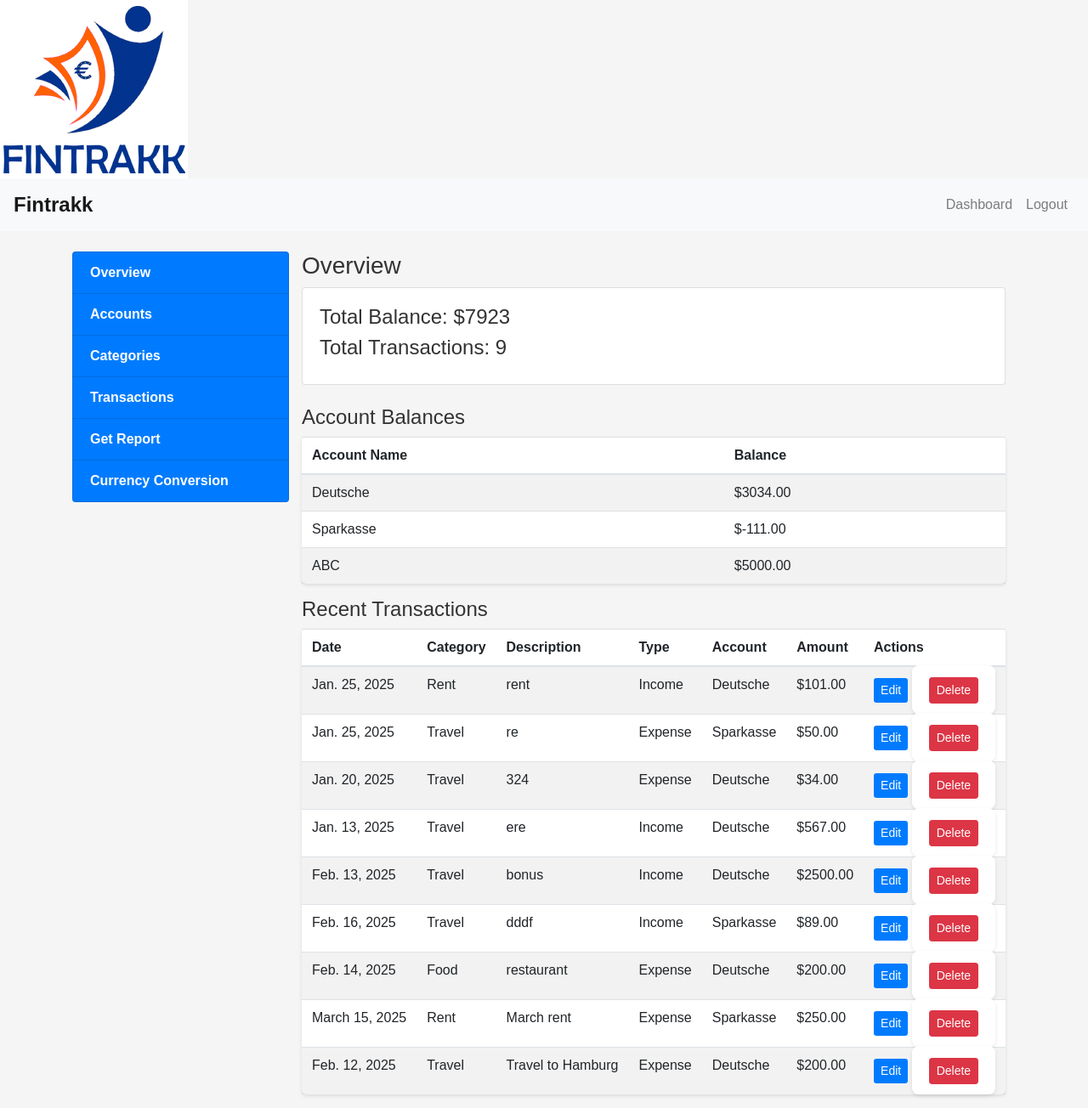
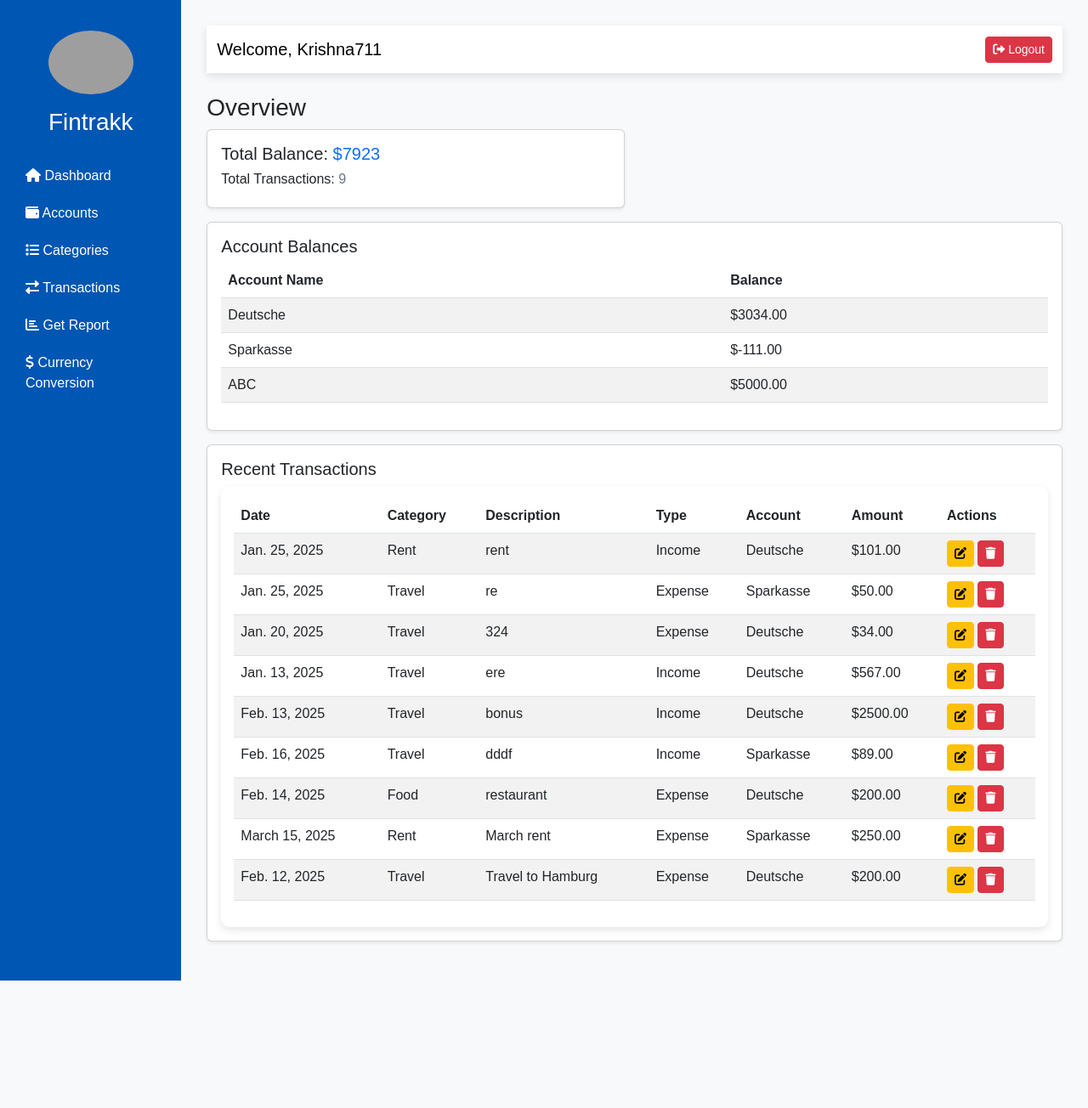
Before and after one commit to Krishnachowdary711/Spartans, a Django app: page /dashboard/ in a window 1280 px wide. Shown: the whole page at 85% size. After the commit the page ends 1154 px from the top, so only its background shows below. Run offline with Django 5.2, Linux system fonts and the light colour scheme; a user stored in the database is signed in; data comes from the database, SQL or seed files in the repository; both versions use the stored data as it was after the commit; some libraries are stand-ins or nearby versions; grey boxes are pictures that could not be loaded.

Commit message:
Updating Html Base and Dashboard
Co-Authored-By: VBRuthran <123996540+VBRuthran@users.noreply.github.com>

```diff
--- a/fintrakk/templates/base.html
+++ b/fintrakk/templates/base.html
@@ -1,44 +1,100 @@
-{% load static %}
-
+<!DOCTYPE html>
 <html lang="en">
 <head>
     <meta charset="UTF-8">
     <meta name="viewport" content="width=device-width, initial-scale=1.0">
-    <title>Fintrakk</title>
-    <link rel="stylesheet" href="https://maxcdn.bootstrapcdn.com/bootstrap/4.5.2/css/bootstrap.min.css">
-    <link rel="stylesheet" href="{% static 'css/style.css' %}">
+    <title>Fintrakk - Personal Finance Dashboard</title>
+
+    <!-- Bootstrap 5 CDN -->
+    <link href="https://cdn.jsdelivr.net/npm/bootstrap@5.3.0/dist/css/bootstrap.min.css" rel="stylesheet">
+
+    <!-- Font Awesome for Icons -->
+    <link rel="stylesheet" href="https://cdnjs.cloudflare.com/ajax/libs/font-awesome/6.0.0/css/all.min.css">
+
+    <!-- Custom Styles -->
+    <style>
+        body {
+            font-family: 'Poppins', sans-serif;
+            background-color: #f8f9fa;
+        }
+        .sidebar {
+            background: #0056b3;
+            color: white;
+            min-height: 100vh;
+            padding: 20px;
+        }
+        .sidebar .nav-link {
+            color: white;
+            padding: 10px;
+            border-radius: 5px;
+        }
+        .sidebar .nav-link:hover {
+            background: rgba(255, 255, 255, 0.2);
+        }
+        .main-content {
+            padding: 30px;
+        }
+        .navbar {
+            background: white;
+            box-shadow: 0 4px 10px rgba(0, 0, 0, 0.1);
+        }
+        .table-responsive {
+            background: white;
+            padding: 15px;
+            border-radius: 10px;
+            box-shadow: 0 4px 10px rgba(0, 0, 0, 0.1);
+        }
+        .btn-primary {
+            background-color: #007bff;
+            border: none;
+        }
+        .btn-primary:hover {
+            background-color: #0056b3;
+        }
+    </style>
 </head>
-<script src="{% static 'js/main.js' %}"></script>
-<img src="{% static 'images/logo.png' %}" alt="Logo" class="img-fluid">
 <body>
-    <nav class="navbar navbar-expand-lg navbar-light bg-light">
-        <a class="navbar-brand" href="{% url 'dashboard' %}">Fintrakk </a>
-        <button class="navbar-toggler" type="button" data-toggle="collapse" data-target="#navbarNav" aria-controls="navbarNav" aria-expanded="false" aria-label="Toggle navigation">
-            <span class="navbar-toggler-icon"></span>
-        </button>
-        <div class="collapse navbar-collapse" id="navbarNav">
-            <ul class="navbar-nav ml-auto">
-                {% if user.is_authenticated %}
-                    <li class="nav-item">
-                        <a class="nav-link" href="{% url 'dashboard' %}">Dashboard</a>
-                    </li>
-                    <li class="nav-item">
-                        <a class="nav-link" href="{% url 'logout' %}">Logout</a>
-                    </li>
-                {% else %}
-                    <li class="nav-item">
-                        <a class="nav-link" href="{% url 'login' %}">Login</a>
-                    </li>
-                    <li class="nav-item">
-                        <a class="nav-link" href="{% url 'register' %}">Register</a>
-                    </li>
-                {% endif %}
-            </ul>
+
+    <div class="container-fluid">
+        <div class="row">
+            <!-- Sidebar -->
+            <nav class="col-md-2 d-none d-md-block sidebar">
+                <div class="text-center my-3">
+                    <img src="https://cdn-icons-png.flaticon.com/512/3135/3135715.png" alt="Logo" width="100" class="img-fluid rounded-circle">
+                </div>
+                <h3 class="text-center">Fintrakk</h3>
+                <ul class="nav flex-column mt-4">
+                    <li class="nav-item"><a class="nav-link text-white" href="{% url 'dashboard' %}"><i class="fas fa-home"></i> Dashboard</a></li>
+                    <li class="nav-item"><a class="nav-link text-white" href="{% url 'manage_accounts' %}"><i class="fas fa-wallet"></i> Accounts</a></li>
+                    <li class="nav-item"><a class="nav-link text-white" href="{% url 'manage_categories' %}"><i class="fas fa-list"></i> Categories</a></li>
+                    <li class="nav-item"><a class="nav-link text-white" href="{% url 'transactions' %}"><i class="fas fa-exchange-alt"></i> Transactions</a></li>
+                    <li class="nav-item"><a class="nav-link text-white" href="{% url 'get_report' %}"><i class="fas fa-chart-bar"></i> Get Report</a></li>
+                    <li class="nav-item"><a class="nav-link text-white" href="{% url 'currency_conversion' %}"><i class="fas fa-dollar-sign"></i> Currency Conversion</a></li>
+                </ul>
+            </nav>
+
+            <!-- Main Content -->
+            <main class="col-md-10 main-content">
+                <!-- Navbar -->
+                <nav class="navbar navbar-expand-lg">
+                    <div class="container-fluid">
+                        <span class="navbar-brand">Welcome, {{ user.username }}</span>
+                        <div class="d-flex">
+                            <a class="btn btn-danger btn-sm" href="{% url 'logout' %}"><i class="fas fa-sign-out-alt"></i> Logout</a>
+                        </div>
+                    </div>
+                </nav>
+
+                <!-- Dynamic Content -->
+                <div class="mt-4">
+                    {% block content %}
+                    {% endblock %}
+                </div>
+            </main>
         </div>
-    </nav>
-    <div class="container mt-4">
-        {% block content %}
-        {% endblock %}
     </div>
+
+    <!-- Bootstrap JS -->
+    <script src="https://cdn.jsdelivr.net/npm/bootstrap@5.3.0/dist/js/bootstrap.bundle.min.js"></script>
 </body>
 </html>
--- a/fintrakk/templates/finance/dashboard.html
+++ b/fintrakk/templates/finance/dashboard.html
@@ -1,29 +1,21 @@
 {% extends 'base.html' %}
 {% load static %}
+{% block content %}
+<h3>Overview</h3>
 
-{% block content %}
+<!-- Summary Cards -->
 <div class="row">
-    <div class="col-md-3">
-        <ul class="list-group">
-            <li class="list-group-item"><a href="{% url 'dashboard' %}">Overview</a></li>
-            <li class="list-group-item"><a href="{% url 'manage_accounts' %}">Accounts</a></li>
-            <li class="list-group-item"><a href="{% url 'manage_categories' %}">Categories</a></li>
-            <li class="list-group-item"><a href="{% url 'transactions' %}">Transactions</a></li>
-            <li class="list-group-item"><a href="{% url 'get_report' %}">Get Report</a></li>
-            <li class="list-group-item"><a href="{% url 'currency_conversion' %}">Currency Conversion</a></li>
-        </ul>
+    <div class="col-md-6">
+        <div class="card p-3 mb-3 shadow-sm">
+            <h5>Total Balance: <span class="text-primary">${{ total_balance }}</span></h5>
+            <h6>Total Transactions: <span class="text-secondary">{{ total_transactions }}</span></h6>
         </div>
-    <div class="col-md-40">
-        <h3>Overview</h3>
-        <div class="card mb-4">
-            <div class="card-body">
-                <h4>Total Balance: ${{ total_balance }}</h4>
-                <h4>Total Transactions: {{ total_transactions }}</h4>
     </div>
 </div>
 
-        <h4>Account Balances</h4>
-
+<!-- Account Balances -->
+<div class="card p-3 mb-3 shadow-sm">
+    <h5>Account Balances</h5>
     <table class="table table-striped">
         <thead>
             <tr>
@@ -35,17 +27,17 @@
             {% for account in accounts %}
             <tr>
                 <td>{{ account.name }}</td>
-                    <td>${{ account.balance }}</td>
-                </tr>
-                {% empty %}
-                <tr>
-                    <td colspan="2" class="text-center">No accounts found.</td>
+                <td>${{ account.balance|floatformat:2 }}</td>
             </tr>
             {% endfor %}
         </tbody>
     </table>
+</div>
 
-        <h4>Recent Transactions</h4>
+<!-- Recent Transactions -->
+<div class="card p-3 mb-3 shadow-sm">
+    <h5>Recent Transactions</h5>
+    <div class="table-responsive">
         <table class="table table-striped">
             <thead>
                 <tr>
@@ -66,18 +58,11 @@
                     <td>{{ transaction.description }}</td>
                     <td>{{ transaction.type }}</td>
                     <td>{{ transaction.account.name }}</td>
-                    <td>${{ transaction.amount }}</td>
+                    <td>${{ transaction.amount|floatformat:2 }}</td>
                     <td>
-                        <a href="{% url 'edit_transaction' transaction.id %}" class="btn btn-primary btn-sm">Edit</a>
-                        <form action="{% url 'delete_transaction' transaction.id %}" method="POST" style="display: inline;">
-                            {% csrf_token %}
-                            <button type="submit" class="btn btn-danger btn-sm">Delete</button>
-                        </form>
+                        <a href="{% url 'edit_transaction' transaction.id %}" class="btn btn-sm btn-warning"><i class="fas fa-edit"></i></a>
+                        <a href="{% url 'delete_transaction' transaction.id %}" class="btn btn-sm btn-danger"><i class="fas fa-trash"></i></a>
                     </td>
-                </tr>
-                {% empty %}
-                <tr>
-                    <td colspan="7" class="text-center">No transactions found.</td>
                 </tr>
                 {% endfor %}
             </tbody>
```
Also changed, not shown: fintrakk/templates/finance/base.html (+90 -34 lines), fintrakk/db.sqlite3. Lines whose indentation alone changed are shown as unchanged.
